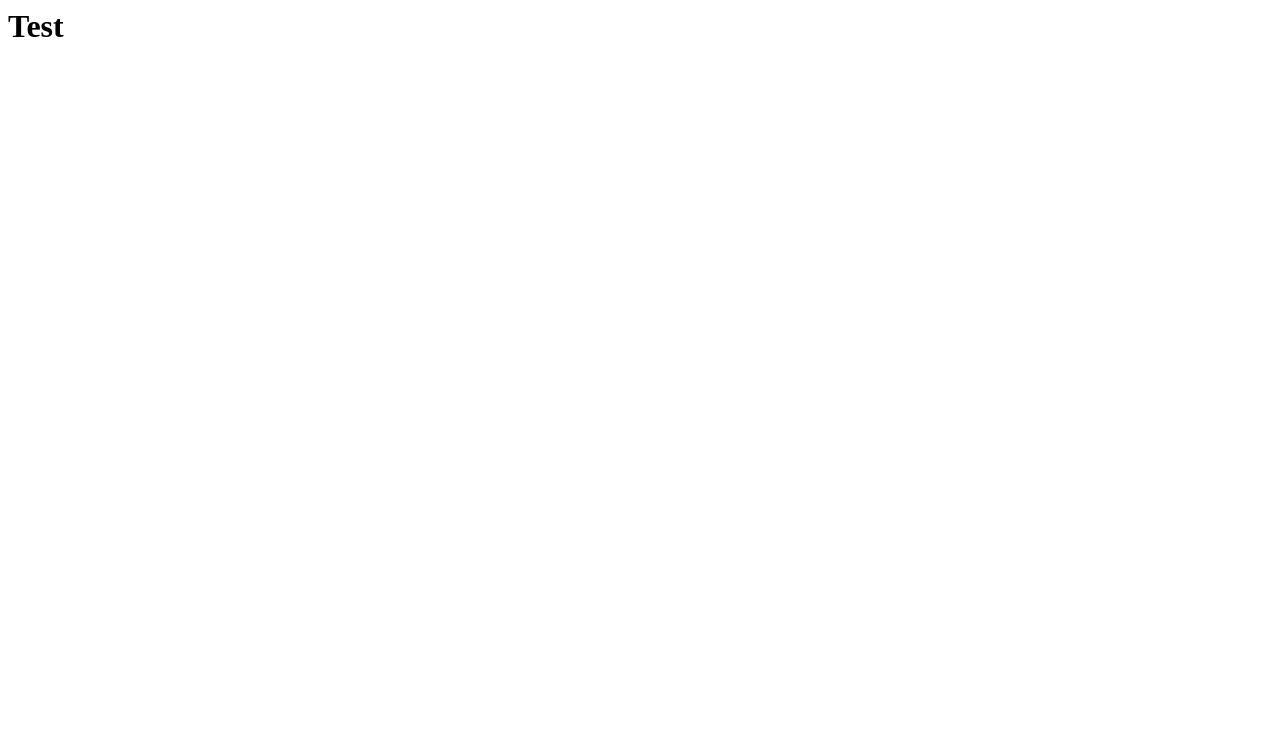
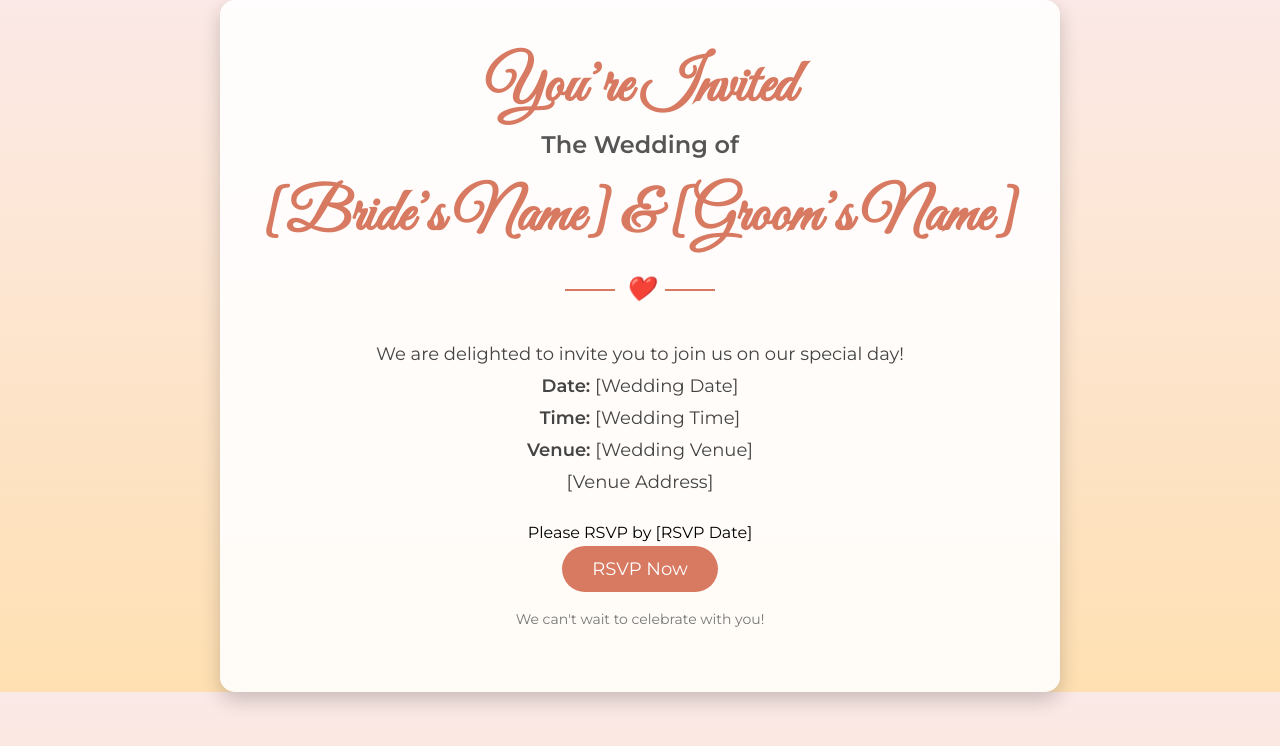
Before and after one commit to shironeko-the-cat/wedding-card, a plain HTML site: page index.html in a window 1280 px wide. Drawn offline with Linux system fonts and the light colour scheme.

Commit message:
"update"

```diff
--- a/index.html
+++ b/index.html
@@ -1 +1,136 @@
-<h1>Test</h1>
+<!DOCTYPE html>
+<html lang="en">
+<head>
+    <meta charset="UTF-8">
+    <meta name="viewport" content="width=device-width, initial-scale=1.0">
+    <title>Wedding Invitation</title>
+    <link href="https://fonts.googleapis.com/css2?family=Great+Vibes&family=Montserrat:wght@300;400;600&display=swap" rel="stylesheet">
+    <style>
+        body {
+            font-family: 'Montserrat', sans-serif;
+            margin: 0;
+            padding: 0;
+            background: linear-gradient(to bottom, #fbe9e7, #ffe0b2);
+            overflow-x: hidden;
+        }
+        .container {
+            max-width: 800px;
+            margin: 0 auto;
+            text-align: center;
+            padding: 50px 20px;
+            background: rgba(255, 255, 255, 0.9);
+            border-radius: 15px;
+            box-shadow: 0 8px 20px rgba(0, 0, 0, 0.2);
+            animation: fadeIn 2s;
+        }
+        .header h1 {
+            font-family: 'Great Vibes', cursive;
+            font-size: 60px;
+            margin: 0;
+            color: #d77a61;
+        }
+        .header h2 {
+            font-size: 24px;
+            color: #555;
+            margin: 5px 0 20px;
+        }
+        .heart-divider {
+            position: relative;
+            display: inline-block;
+            margin: 20px 0;
+        }
+        .heart-divider::before, .heart-divider::after {
+            content: "";
+            position: absolute;
+            width: 50px;
+            height: 2px;
+            background: #d77a61;
+            top: 50%;
+        }
+        .heart-divider::before {
+            left: -60px;
+        }
+        .heart-divider::after {
+            right: -60px;
+        }
+        .heart-divider i {
+            font-size: 24px;
+            color: #d77a61;
+        }
+        .details {
+            font-size: 18px;
+            color: #444;
+            margin: 20px 0;
+        }
+        .details strong {
+            font-weight: 600;
+        }
+        .details p {
+            margin: 10px 0;
+        }
+        .rsvp {
+            margin: 30px 0;
+        }
+        .rsvp a {
+            text-decoration: none;
+            color: #fff;
+            background-color: #d77a61;
+            padding: 12px 30px;
+            border-radius: 30px;
+            font-size: 18px;
+            transition: 0.3s ease;
+        }
+        .rsvp a:hover {
+            background-color: #b96552;
+        }
+        .footer {
+            font-size: 14px;
+            color: #777;
+            margin-top: 30px;
+        }
+        audio {
+            display: none;
+        }
+        @keyframes fadeIn {
+            from {
+                opacity: 0;
+                transform: translateY(-20px);
+            }
+            to {
+                opacity: 1;
+                transform: translateY(0);
+            }
+        }
+    </style>
+</head>
+<body>
+    <audio autoplay loop>
+        <source src="https://www.bensound.com/bensound-music/bensound-love.mp3" type="audio/mp3">
+        Your browser does not support the audio element.
+    </audio>
+    <div class="container">
+        <div class="header">
+            <h1>You’re Invited</h1>
+            <h2>The Wedding of</h2>
+            <h1>[Bride’s Name] & [Groom’s Name]</h1>
+        </div>
+        <div class="heart-divider">
+            <i>❤️</i>
+        </div>
+        <div class="details">
+            <p>We are delighted to invite you to join us on our special day!</p>
+            <p><strong>Date:</strong> [Wedding Date]</p>
+            <p><strong>Time:</strong> [Wedding Time]</p>
+            <p><strong>Venue:</strong> [Wedding Venue]</p>
+            <p>[Venue Address]</p>
+        </div>
+        <div class="rsvp">
+            <p>Please RSVP by [RSVP Date]</p>
+            <a href="mailto:[Your Email]?subject=RSVP for [Bride’s Name] & [Groom’s Name]">RSVP Now</a>
+        </div>
+        <div class="footer">
+            <p>We can't wait to celebrate with you!</p>
+        </div>
+    </div>
+</body>
+</html>
```
